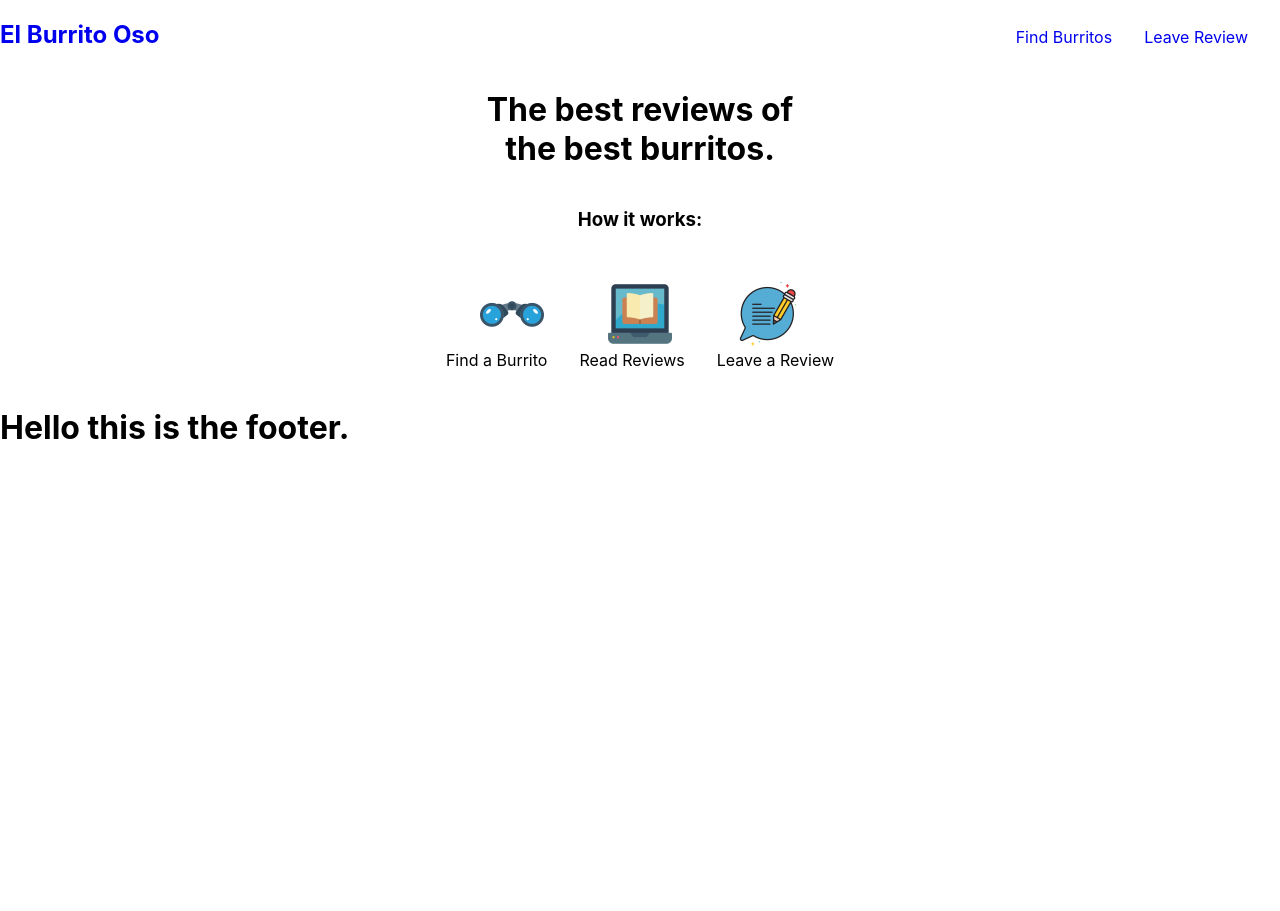
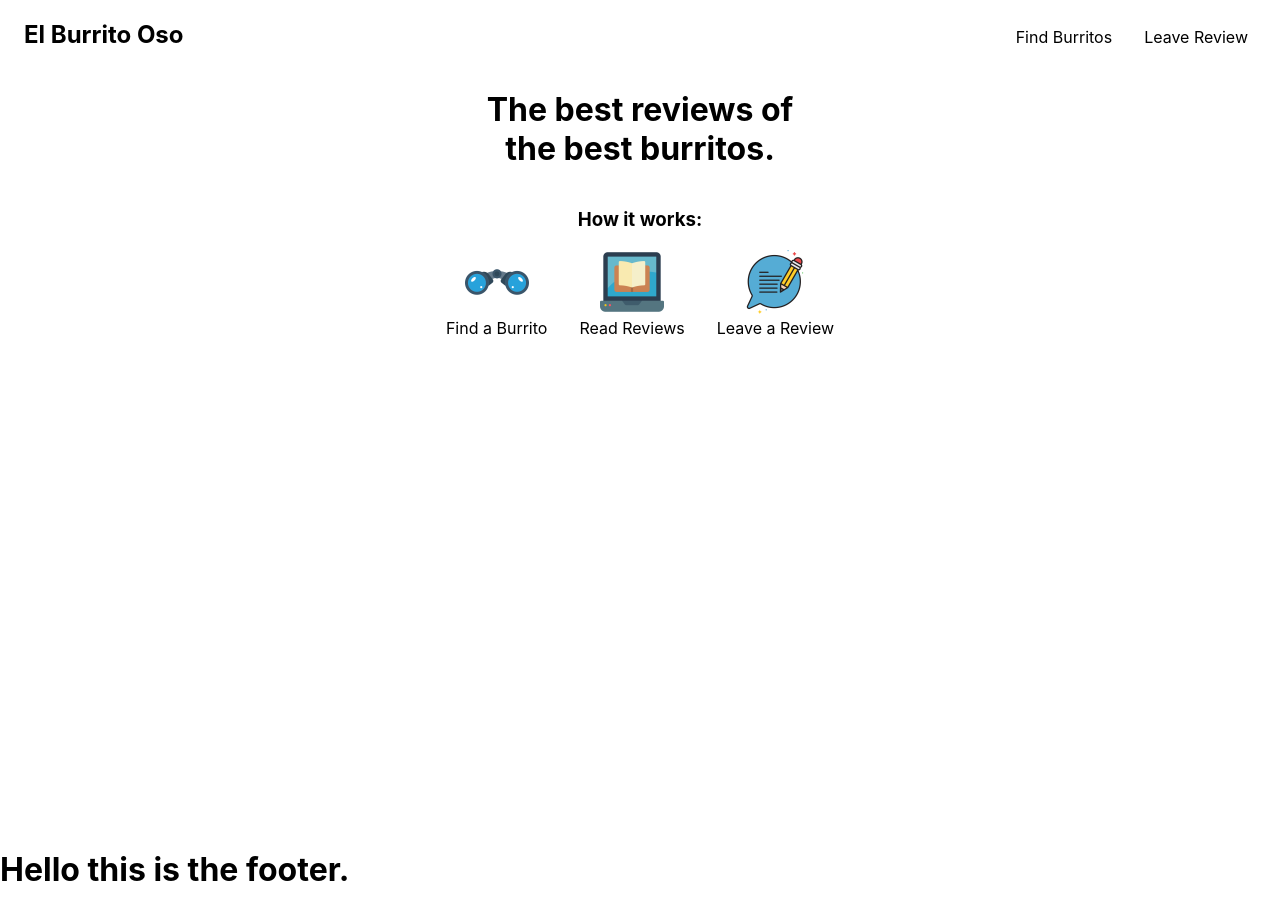
Before and after one commit to Jon-k-1232/ElBurritoOso, a React (Create React App) app: page / in a window 1280 px wide. Before the commit the page ends 800 px from the top, so only its background shows below. Built offline with nearby package versions, Linux system fonts and the light colour scheme.

Commit message:
home buttons

```diff
--- a/src/app/App.css
+++ b/src/app/App.css
@@ -3,5 +3,5 @@
     display: flex;
     flex-direction: column;
     width: 100%;
-    margin: 0
+    margin: 0;
 }
--- a/src/home/Home.js
+++ b/src/home/Home.js
@@ -16,21 +16,32 @@ export default function Home(){
                   <h1>The best reviews of <br/> the best burritos.</h1>
               </div>
 
-              <div>
                   <h3>How it works:</h3>
+
+              <div className="instructions">
+                  <div className="instructSearch">
+                      <img src={bino} alt="search" id="searchInstruct"/>
+                      <div id="instructIto">Find a Burrito</div>
+                  </div>
+
+                  <div className="instructRead">
+                      <img src={ebook} alt="Read Reviews" id="readInstruct"/>
+                      <div id="instructRead">Read Reviews</div>
+
+                  </div>
+
+                  <div className="instructLeave">
+                      <img src={comment} alt="Leave Review" id="leaveInstruct"/>
+                      <div id="instructLeave">Leave a Review</div>
+
+                  </div>
               </div>
 
-              <div>
-                  <img src={bino} alt="search" id="searchInstruct"/>
-                  <img src={ebook} alt="Read Reviews" id="readInstruct"/>
-                  <img src={comment} alt="Leave Review" id="leaveInstruct"/>
-              </div>
 
-              <div className="instructions">
-                  <div id="instructIto">Find a Burrito</div>
-                  <div id="instructRead">Read Reviews</div>
-                  <div id="instructLeave">Leave a Review</div>
-              </div>
+
+
+
+
 
           </div>
 
--- a/src/home/home.css
+++ b/src/home/home.css
@@ -3,14 +3,16 @@
     display: flex;
     flex-direction: column;
     align-items: center;
+    height: 95vh;
 }
 
 .instructions{
     display: inline-flex;
 }
 
-#instructIto, #instructRead, #instructLeave{
+.instructSearch, .instructRead, .instructLeave{
     margin: 0em 1em 1em 1em;
+    text-align: center;
 }
 
 #homeStatement{
@@ -19,6 +21,4 @@
 
 #searchInstruct, #readInstruct, #leaveInstruct{
     width: 4em;
-    margin: 2em 2em 0em 2em;
-
 }
--- a/src/navigation/Navigation.css
+++ b/src/navigation/Navigation.css
@@ -2,6 +2,7 @@
 
 #homeLink a, .navLinks li a {
     text-decoration: none;
+    color: black;
 }
 
 
@@ -13,7 +14,6 @@
     display: inline-flex;
     margin: 1em 0px 1em 0px;
 }
-
 
 
     .navLinks {
@@ -28,3 +28,7 @@
     .navLinks li {
         margin: 0em 1em 0em 1em;
     }
+
+#homeLink{
+    margin-left: 1em;
+}
```
